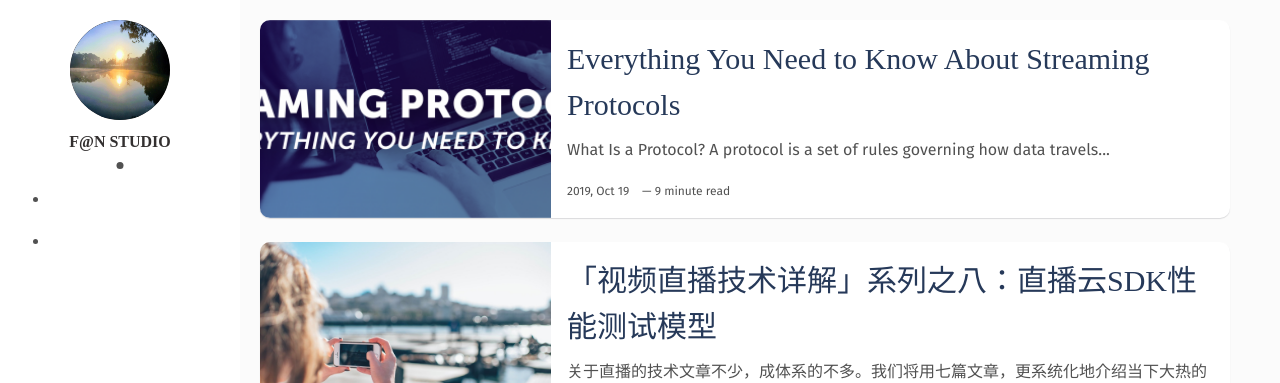
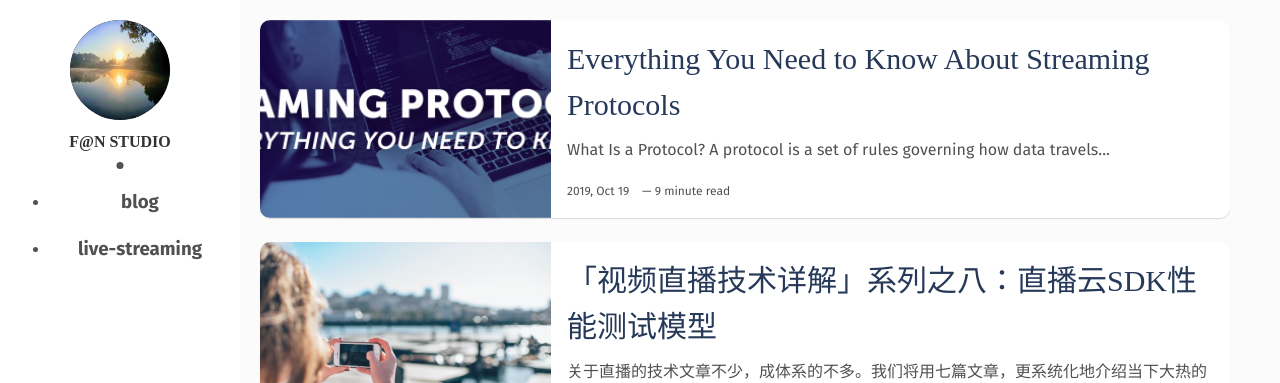
Before and after one commit to wowfrank/wowfrank.github.io, a Jekyll site: the page built from index.html, in a window 1280 px wide. Shown: the top 383 px of the page. Built offline with Jekyll 4.4.1, drawn with Linux system fonts in a browser that asks for light colours; the list of posts is cut into pages by our own code.

Commit message:
Update main.html

```diff
--- a/_layouts/main.html
+++ b/_layouts/main.html
@@ -13,7 +13,8 @@ layout: default
       <div id="archives">
         <ul>
         {% for category in site.categories %}
-            <li><h3 class="category-head">{{ category_name }}</h3></li>
+          {% capture category_name %}{{ category | first }}{% endcapture %}
+          <li><h3 class="category-head">{{ category_name }}</h3></li>
         {% endfor %}
         </ul>
       </div>
```
